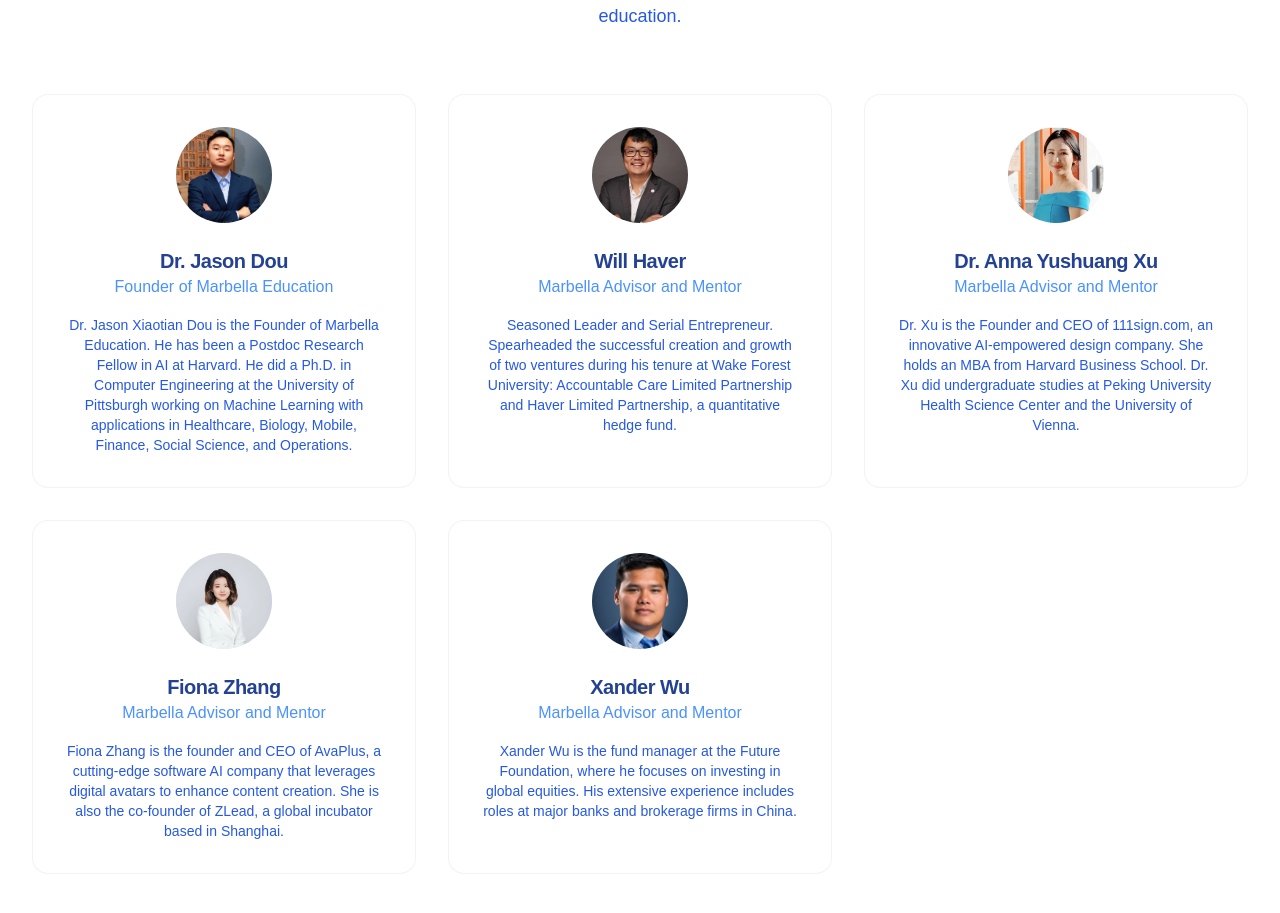
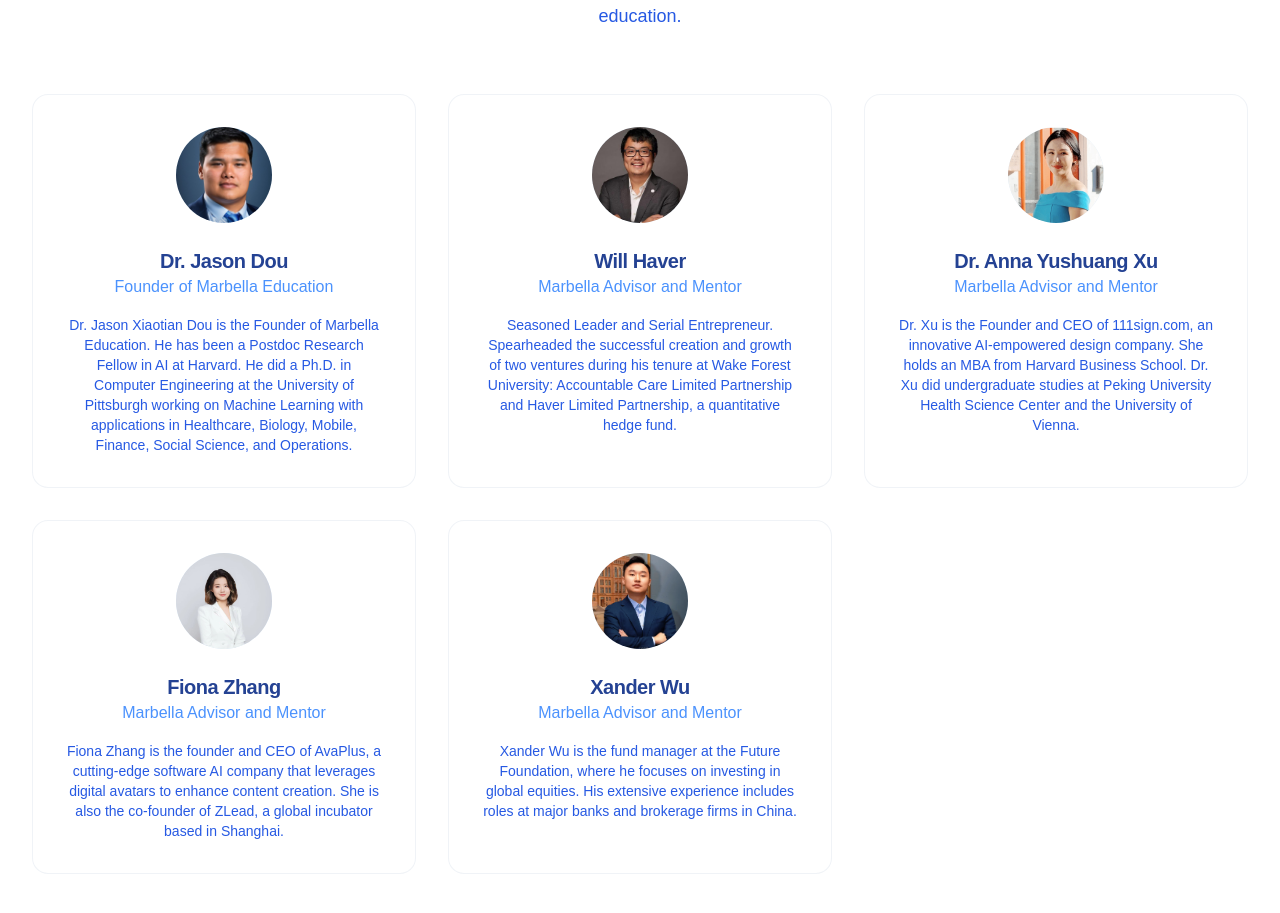
Before and after one commit to Zway68/marbella-ai-pricing-innovator-62, a React (Vite) app: page / in a window 1280 px wide. Shown: the part 2244-3157 px from the top of the page. Built offline with nearby package versions, Linux system fonts and the light colour scheme; a web font is replaced by a local one.

Commit message:
Fix mentor image assignments
Corrected the image assignments for Dr. Jason Dou and Xander Wu in the mentor section.

```diff
--- a/src/components/MentorSection.tsx
+++ b/src/components/MentorSection.tsx
@@ -13,7 +13,7 @@ const mentors = [
       en: "Dr. Jason Xiaotian Dou is the Founder of Marbella Education. He has been a Postdoc Research Fellow in AI at Harvard. He did a Ph.D. in Computer Engineering at the University of Pittsburgh working on Machine Learning with applications in Healthcare, Biology, Mobile, Finance, Social Science, and Operations.",
       zh: "杜晓天博士是Marbella Education的创始人。他曾是哈佛大学人工智能博士后研究员。他在匹兹堡大学获得计算机工程博士学位，致力于机器学习在医疗、生物、移动、金融、社会科学和运营中的应用研究。"
     },
-    image: "/lovable-uploads/513e6c63-9692-4919-98f7-b13806a1d698.png"
+    image: "/lovable-uploads/595aac52-df66-4a2e-bf3b-1e925eb3f817.png"
   },
   {
     name: "Will Haver",
@@ -61,7 +61,7 @@ const mentors = [
       en: "Xander Wu is the fund manager at the Future Foundation, where he focuses on investing in global equities. His extensive experience includes roles at major banks and brokerage firms in China.",
       zh: "吴亚山是未来基金会的基金经理，专注于全球股票投资。他拥有丰富的经验，曾在中国的主要银行和券商担任职务。"
     },
-    image: "/lovable-uploads/595aac52-df66-4a2e-bf3b-1e925eb3f817.png"
+    image: "/lovable-uploads/513e6c63-9692-4919-98f7-b13806a1d698.png"
   }
 ];
 
```
